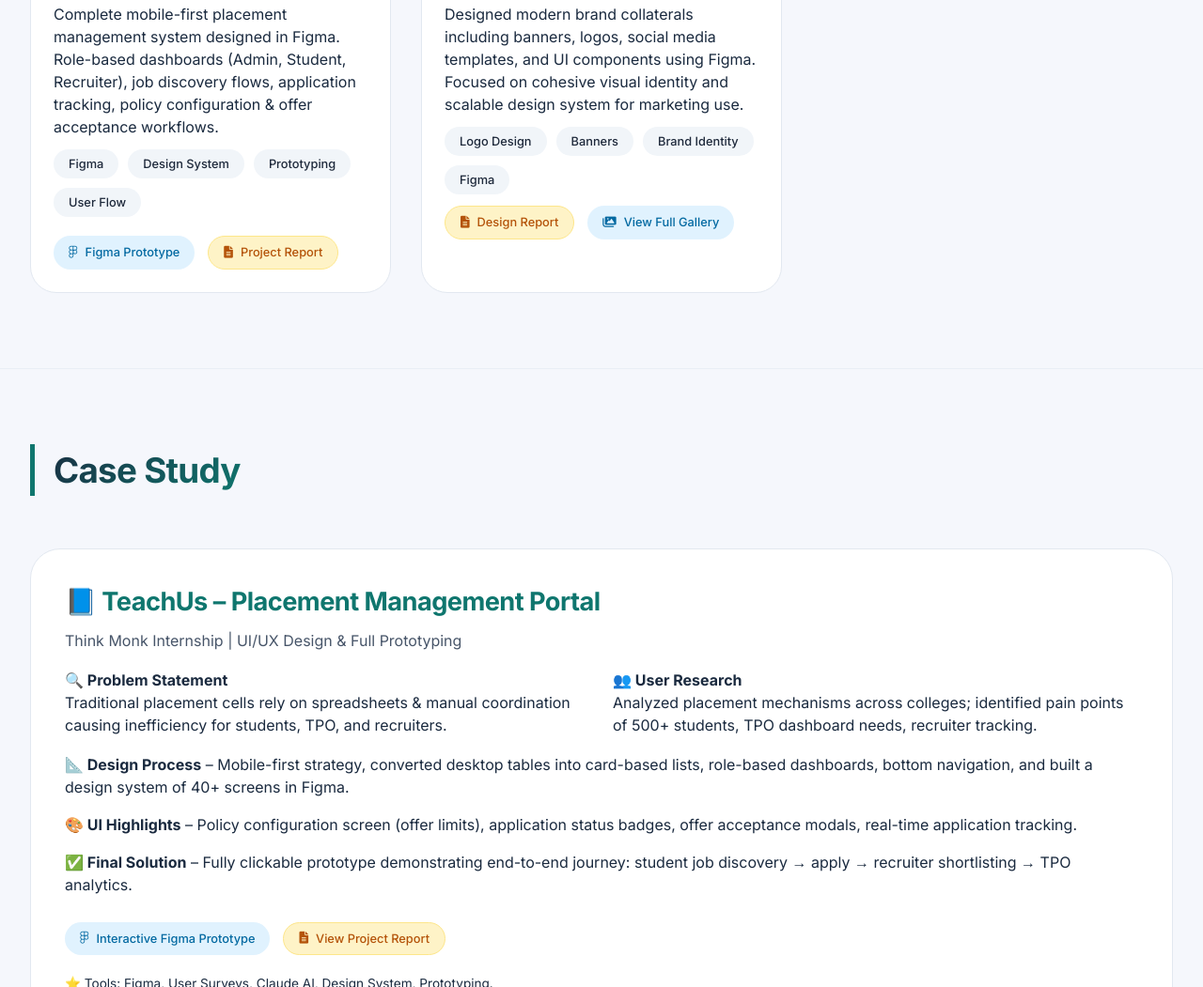
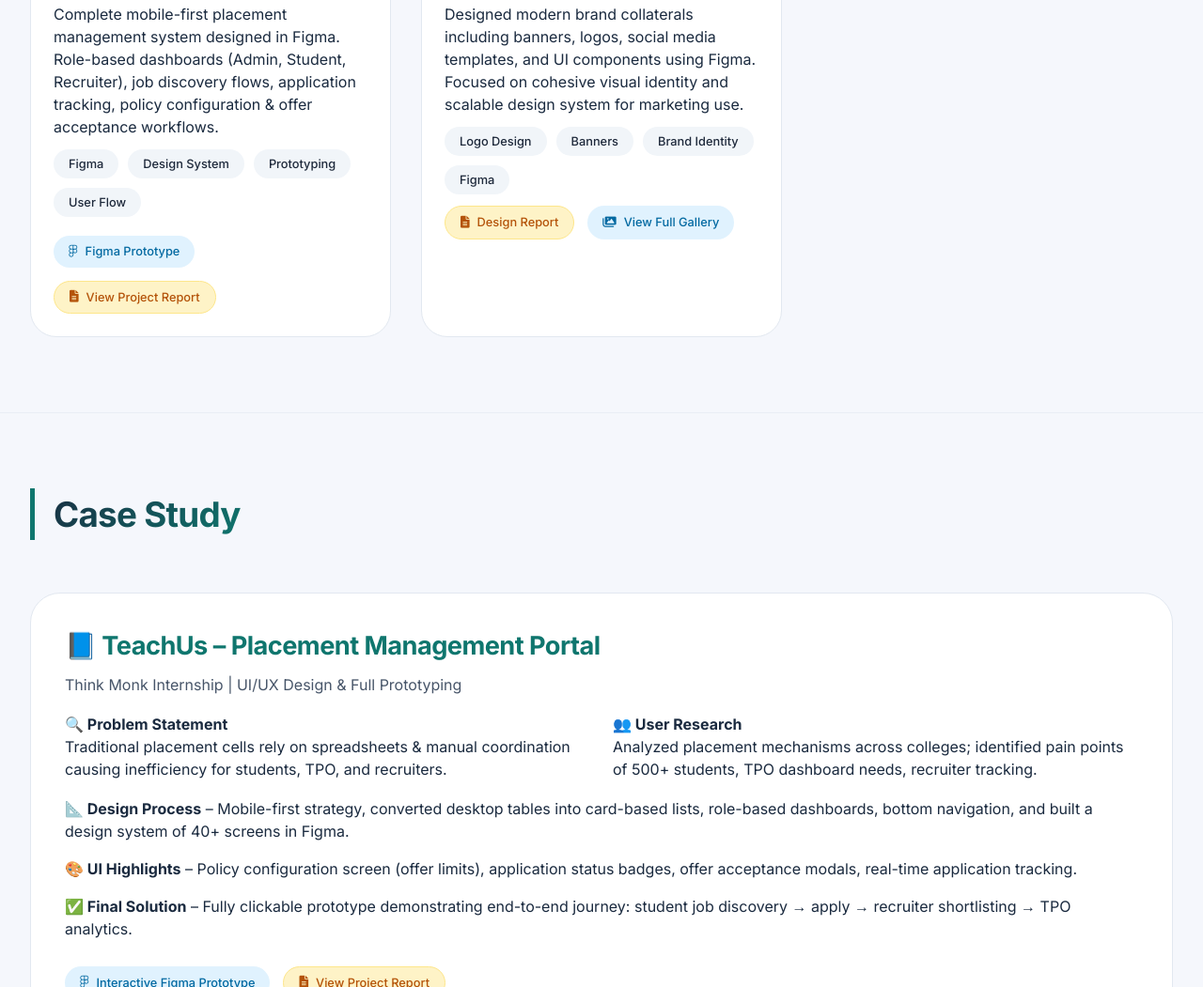
Before and after one commit to ayaanbhawra-png/Portfolio.github.io, a plain HTML site: page index.html in a window 1280 px wide. Shown: the part 3139-4190 px from the top of the page at 94% size. Drawn offline with Linux system fonts and the light colour scheme.

Commit message:
Update index.html

```diff
--- a/index.html
+++ b/index.html
@@ -478,8 +478,7 @@
           <div class="skill-tags" style="margin: 12px 0;"><span>Figma</span><span>Design System</span><span>Prototyping</span><span>User Flow</span></div>
           <div class="project-links">
             <a href="https://www.figma.com/proto/Kf4HrBTMB9o9BI54powUBf/PlacementUI?node-id=0-1&t=20jbNffBPbn4SucP-1" class="figma-highlight" target="_blank"><i class="fab fa-figma"></i> Figma Prototype</a>
-            <a href="#" class="report-highlight" target="_blank"><i class="fas fa-file-alt"></i> Project Report</a>
-          </div>
+<a href="https://drive.google.com/file/d/1qQV3py625gBoD3Mz7hPWSj26CZwEw5gd/preview" class="report-highlight" target="_blank"><i class="fas fa-file-alt"></i> View Project Report</a>          </div>
         </div>
       </div>
 
```
